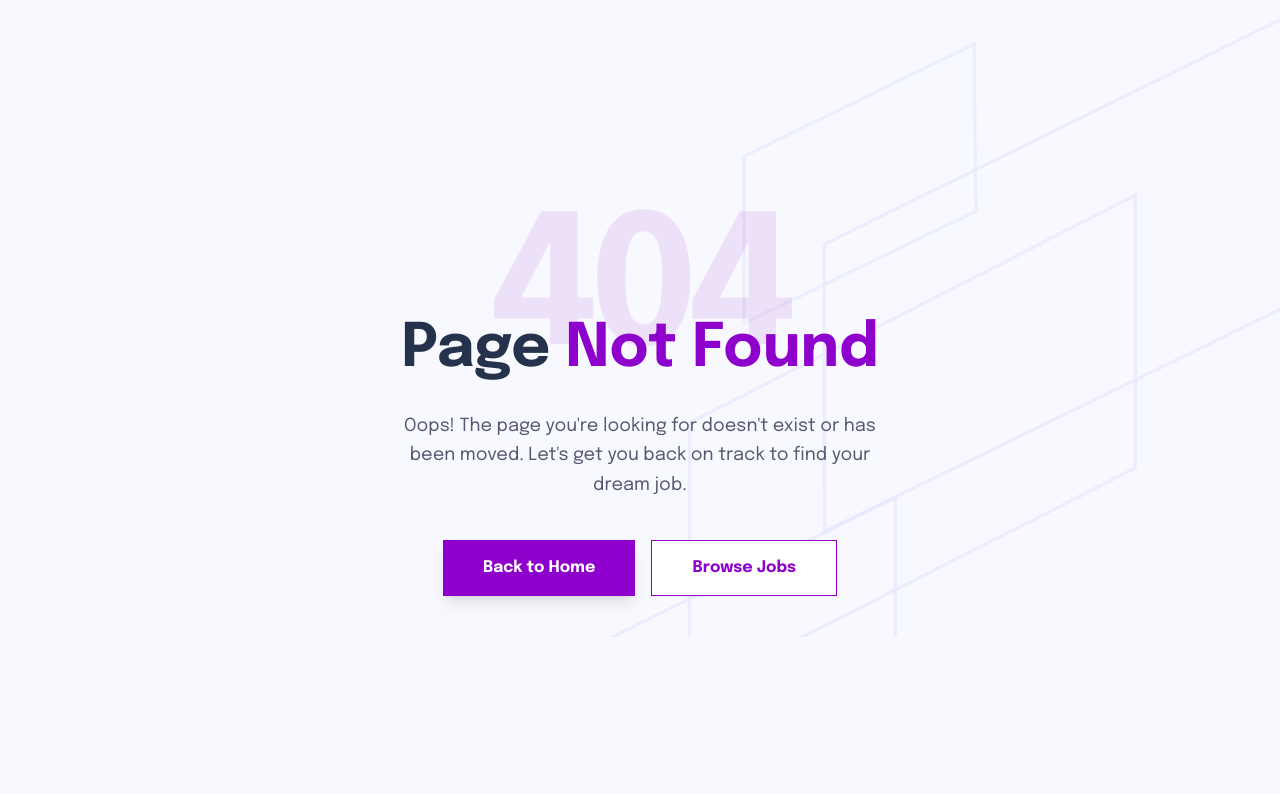
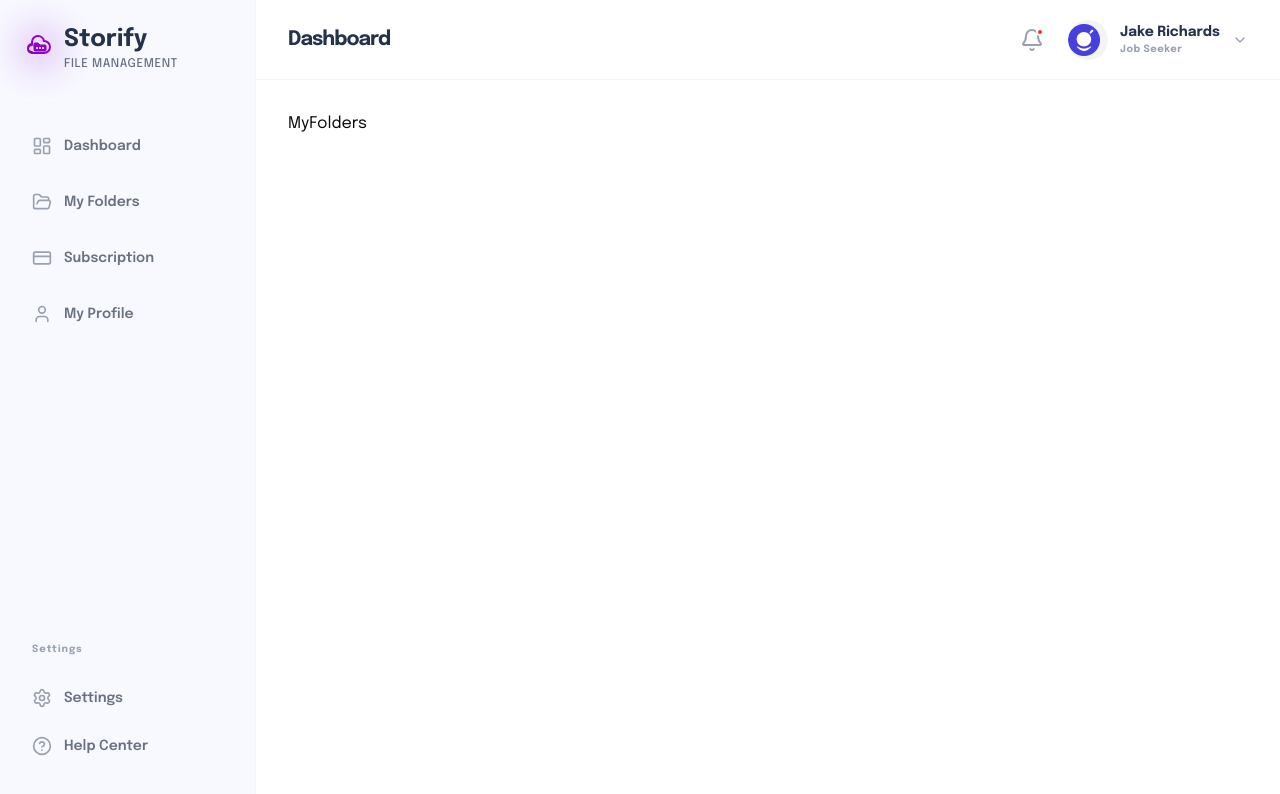
Before and after one commit to rakibislam2233/storify-client, a Next.js app: page /dashboard/user/my-folders in a window 1280 px wide. Before the commit this address had no page. Shown: the top 794 px of the page. Built offline with nearby package versions, Linux system fonts and the light colour scheme.

Commit message:
feat: add my-folders and subscription pages for Storify

```diff
--- /dev/null
+++ b/app/dashboard/user/my-folders/page.tsx
@@ -0,0 +1,7 @@
+import React from "react";
+
+const MyFolders = () => {
+  return <div>MyFolders</div>;
+};
+
+export default MyFolders;
```
Also changed, not shown: app/dashboard/user/my-folders/loading.tsx (added), app/dashboard/user/subsciption/page.tsx (added).
